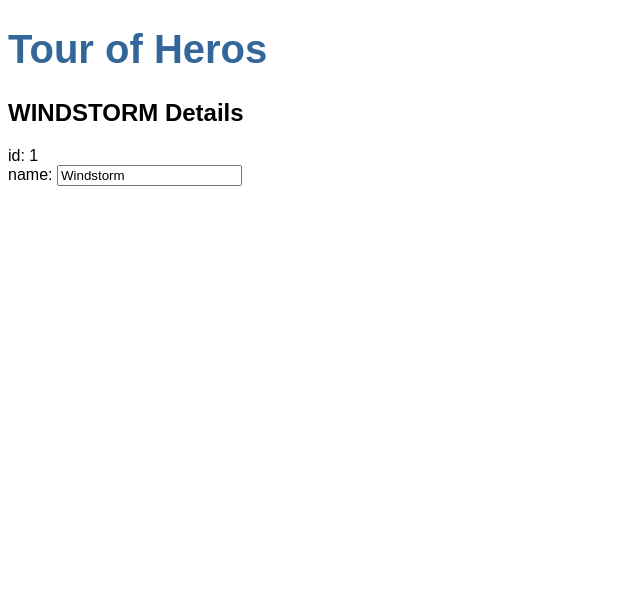
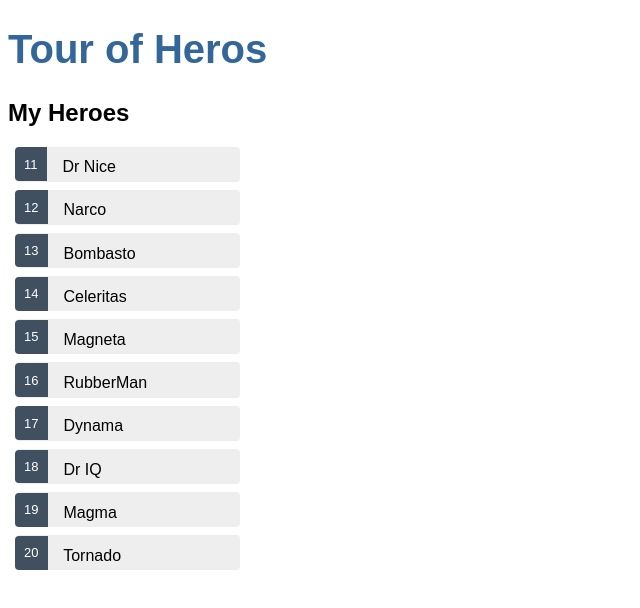
Before and after one commit to 05dirnbe/angular-tour-of-heros, an Angular app: page / in a window 1280 px wide. Shown: the top 608 px of the page, without its empty margins (0-640 px from the left). Built offline with nearby package versions, Linux system fonts and the light colour scheme.

Commit message:
Added list of mock heroes and displayed the contents. A view of the selected detail was applied.

```diff
--- a/src/app/heroes/heroes.component.css
+++ b/src/app/heroes/heroes.component.css
@@ -0,0 +1,44 @@
+/* HeroesComponent's private CSS styles */
+.heroes {
+  margin: 0 0 2em 0;
+  list-style-type: none;
+  padding: 0;
+  width: 15em;
+}
+.heroes li {
+  cursor: pointer;
+  position: relative;
+  left: 0;
+  background-color: #EEE;
+  margin: .5em;
+  padding: .3em 0;
+  height: 1.6em;
+  border-radius: 4px;
+}
+.heroes li:hover {
+  color: #607D8B;
+  background-color: #DDD;
+  left: .1em;
+}
+.heroes li.selected {
+  background-color: #CFD8DC;
+  color: white;
+}
+.heroes li.selected:hover {
+  background-color: #BBD8DC;
+  color: white;
+}
+.heroes .badge {
+  display: inline-block;
+  font-size: small;
+  color: white;
+  padding: 0.8em 0.7em 0 0.7em;
+  background-color:#405061;
+  line-height: 1em;
+  position: relative;
+  left: -1px;
+  top: -4px;
+  height: 1.8em;
+  margin-right: .8em;
+  border-radius: 4px 0 0 4px;
+}
--- a/src/app/heroes/heroes.component.html
+++ b/src/app/heroes/heroes.component.html
@@ -1,7 +1,21 @@
-<h2>{{hero.name | uppercase}} Details</h2>
-<div><span>id: </span>{{hero.id}}</div>
-<div>
-  <label>name:
-    <input [(ngModel)]="hero.name" placeholder="name"/>
-  </label>
+
+<h2>My Heroes</h2>
+<ul class="heroes">
+  <li *ngFor="let hero of heroes"
+    [class.selected]="hero === selectedHero"
+    (click)="onSelect(hero)">
+    <span class="badge">{{hero.id}}</span> {{hero.name}}
+  </li>
+</ul>
+
+<div *ngIf="selectedHero">
+
+  <h2>{{selectedHero.name | uppercase}} Details</h2>
+  <div><span>id: </span>{{selectedHero.id}}</div>
+  <div>
+    <label>name:
+      <input [(ngModel)]="selectedHero.name" placeholder="name"/>
+    </label>
+  </div>
+
 </div>
--- a/src/app/heroes/heroes.component.ts
+++ b/src/app/heroes/heroes.component.ts
@@ -1,5 +1,6 @@
 import { Component, OnInit } from '@angular/core';
 import { Hero } from '../hero';
+import { HEROES } from '../mock-heroes';
 
 @Component({
   selector: 'app-heroes',
@@ -8,10 +9,12 @@
 })
 export class HeroesComponent implements OnInit {
 
-  hero: Hero = {
-    id: 1,
-    name: 'Windstorm'
-  };
+  heroes = HEROES;
+  selectedHero: Hero;
+
+  onSelect(hero: Hero): void {
+    this.selectedHero = hero;
+  }
 
   constructor() { }
 
--- /dev/null
+++ b/src/app/mock-heroes.ts
@@ -0,0 +1,14 @@
+import { Hero } from './hero';
+
+export const HEROES: Hero[] = [
+  { id: 11, name: 'Dr Nice' },
+  { id: 12, name: 'Narco' },
+  { id: 13, name: 'Bombasto' },
+  { id: 14, name: 'Celeritas' },
+  { id: 15, name: 'Magneta' },
+  { id: 16, name: 'RubberMan' },
+  { id: 17, name: 'Dynama' },
+  { id: 18, name: 'Dr IQ' },
+  { id: 19, name: 'Magma' },
+  { id: 20, name: 'Tornado' }
+];
```
